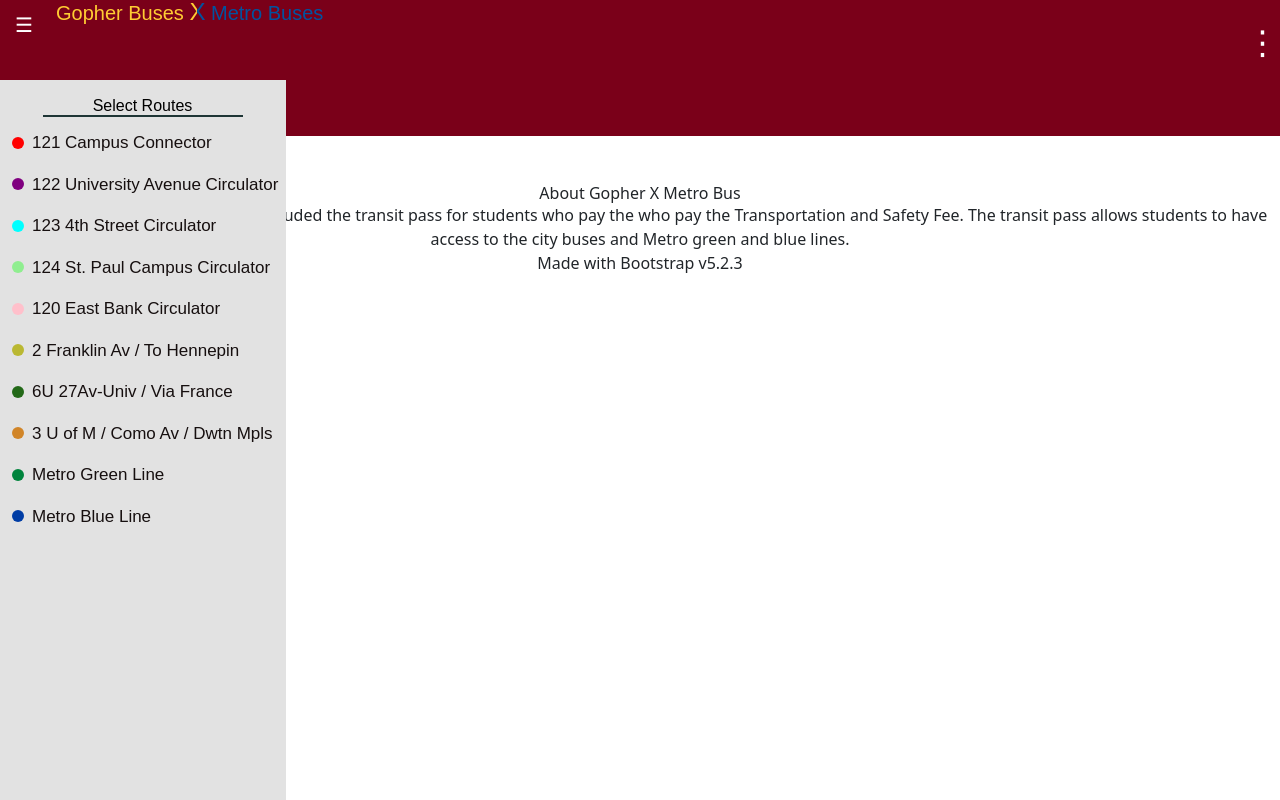
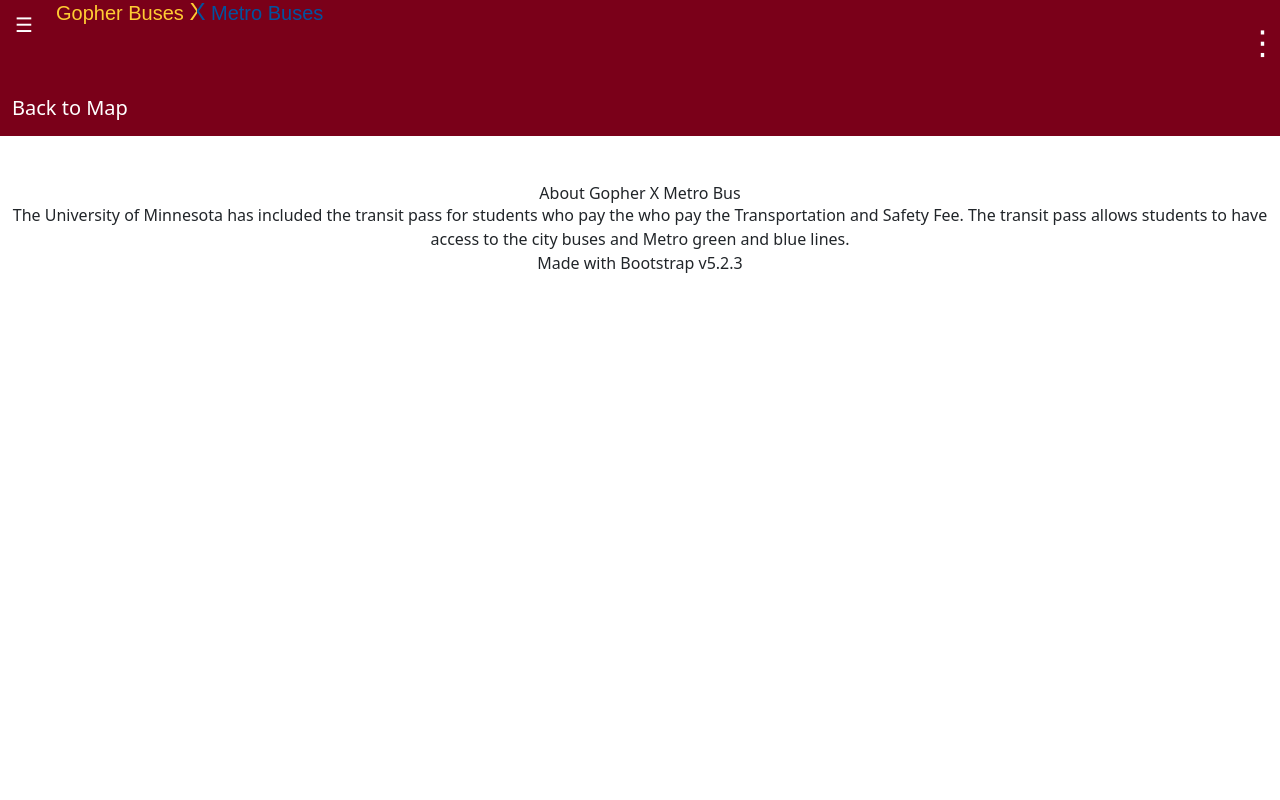
Before and after one commit to Gopher-X-Metro/Gopher-X-Metro, a React (Create React App) app: page /about in a window 1280 px wide. Built offline with nearby package versions, Linux system fonts and the light colour scheme.

Commit message:
edit sidebar logic + styles
+removed route-btn className
+added Ternary logic

```diff
--- a/package.json
+++ b/package.json
@@ -14,7 +14,7 @@
     "jszip": "^3.10.1",
     "react": "^18.2.0",
     "react-dom": "^18.2.0",
-    "react-router-dom": "^6.22.1",
+    "react-router-dom": "^6.22.2",
     "react-scripts": "5.0.1",
     "web-vitals": "^2.1.4"
   },
--- a/src/frontend/NavBar/components/RouteButton.tsx
+++ b/src/frontend/NavBar/components/RouteButton.tsx
@@ -11,12 +11,12 @@
  * @param text Display text of the button
  * @returns
  */
-function RouteButton({routeId, text}) {
+function RouteButton({ routeId, text }) {
   const [_, setForceUpdate] = useState(0);
   const isActive = Array.from(URL.getRoutes()).includes(routeId); // used to check if route button is active
 
   return (
-      <button className={`route-btn ${isActive ? 'active' : ''} route-${routeId}`} onClick={() => {
+      <button className={`${isActive ? 'active' : ''} route-${routeId}`} onClick={() => {
           // selects specific route depending on button pressed
           if (!URL.getRoutes().has(routeId))
               URL.addRoute(routeId);
--- a/src/frontend/NavBar/components/SideBar.tsx
+++ b/src/frontend/NavBar/components/SideBar.tsx
@@ -8,26 +8,26 @@
         <>
             <div id="nav-bar">
                 <button className="openbtn" onClick={() => setSidebarOpen(!sidebarOpen)}>
-                &#9776;
+                    &#9776;
                 </button>
             </div>
 
-            <div id="nav-bar" className={sidebarOpen ? 'sidebar open' : 'sidebar'}>
+            <div id="nav-bar" className={`sidebar flex flex-col items-center ${sidebarOpen ? "bg-black w-[100%] md:w-[40%] lg:w-[30%] p-1" : "w-0"}`}>
                 <div className="nav-header">
-                <h3>Select Routes</h3>
-                <div className="underline"></div>
+                    <h3>Select Routes</h3>
+                    <div className="underline"></div>
                 </div>
-                <div className="sidebar-content">
-                <RouteButton routeId={"121"} text={"121 Campus Connector"}/>
-                <RouteButton routeId={"122"} text={"122 University Avenue Circulator"}/>
-                <RouteButton routeId={"123"} text={"123 4th Street Circulator"}/>
-                <RouteButton routeId={"124"} text={"124 St. Paul Campus Circulator"}/>
-                <RouteButton routeId={"120"} text={"120 East Bank Circulator"}/>
-                <RouteButton routeId={"2"} text={"2 Franklin Av / To Hennepin"}/>
-                <RouteButton routeId={"6"} text={"6U 27Av-Univ / Via France"}/>
-                <RouteButton routeId={"3"} text={"3 U of M / Como Av / Dwtn Mpls"}/>
-                <RouteButton routeId={"902"} text={"Metro Green Line"}/>
-                <RouteButton routeId={"901"} text={"Metro Blue Line"}/>
+                <div className='sidebar-content flex flex-col items-center'>
+                    <RouteButton routeId={"121"} text={"121 Campus Connector"} />
+                    <RouteButton routeId={"122"} text={"122 University Avenue Circulator"} />
+                    <RouteButton routeId={"123"} text={"123 4th Street Circulator"} />
+                    <RouteButton routeId={"124"} text={"124 St. Paul Campus Circulator"} />
+                    <RouteButton routeId={"120"} text={"120 East Bank Circulator"} />
+                    <RouteButton routeId={"2"} text={"2 Franklin Av / To Hennepin"} />
+                    <RouteButton routeId={"6"} text={"6U 27Av-Univ / Via France"} />
+                    <RouteButton routeId={"3"} text={"3 U of M / Como Av / Dwtn Mpls"} />
+                    <RouteButton routeId={"902"} text={"Metro Green Line"} />
+                    <RouteButton routeId={"901"} text={"Metro Blue Line"} />
                 </div>
             </div>
         </>
--- a/src/frontend/NavBar/components/TitleBar.tsx
+++ b/src/frontend/NavBar/components/TitleBar.tsx
@@ -4,9 +4,9 @@
     return (
         <div id="title-bar">
             <h1>
-            <span className="gopher">Gopher Buses </span>
-            <span className="X"> X </span>
-            <span className="city"> Metro Buses</span>
+                <span className="gopher">Gopher Buses </span>
+                <span className="X"> X </span>
+                <span className="city"> Metro Buses</span>
             </h1>
         </div>
     );
```
Also changed, not shown: 1 other file (tests, documents, lock files or other folders). Lines whose indentation alone changed are shown as unchanged.
